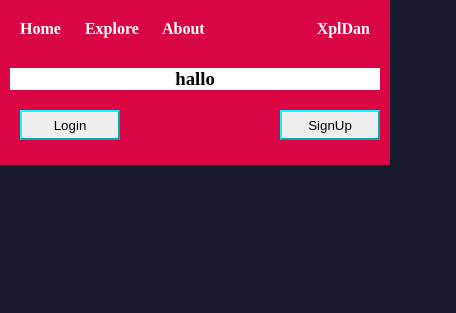
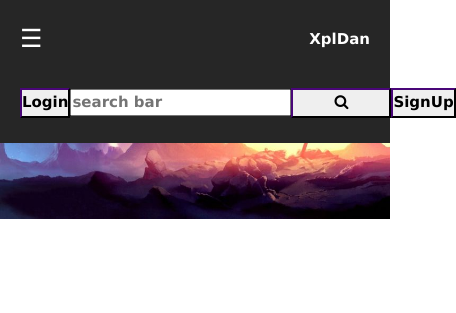
Before and after one commit to 0srD4n/Website_Anime, a plain HTML site: page index.html in a window 390 px wide. Shown: the whole page, 456 px wide, since content can reach past the window. Drawn offline with nearby package versions, Linux system fonts and the light colour scheme.

Commit message:
update css html

```diff
--- a/index.css
+++ b/index.css
@@ -1,6 +1,6 @@
 :root {
-  --background-color: #1a1a2e;
-  --primary-color: #ff0249d5;
+  --background-color: #262626;
+  --primary-color: #160224;
   --secondary-color: #0f3460;
   --accent-color: #f9d342;
   --primary-text-color: #ffffff;
@@ -8,72 +8,159 @@
   --success-color: #28a745;
   --error-color: #dc3545;
 }
+.search {
+  display: flex;
+  align-items: center;
+}
 * {
-  margin: 0px;
-  padding: 0px;
+  margin: 0;
+  padding: 0;
   text-decoration: none;
 }
+
 body {
-  background-color: var(--background-color);
+  background-image: url(/resource/Isekai.jpg);
+  background-repeat: no-repeat;
+  background-size: cover;
 }
+
 .menu {
   color: var(--primary-text-color);
 }
+
 nav {
-  display: block;
-  font-weight: bolder;
+  font-weight: bold;
   position: relative;
+  width: 100%;
   padding: 10px 10px 25px 10px;
-  background-color: var(--primary-color);
+  background-color: #262626;
 }
 
 .kontainer-image {
   display: block;
   color: white;
 }
-.text-bergerak {
-  display: block;
-  width: 100%;
-  background-color: white;
-  text-align: center;
-}
-.text-bergerak h3 {
-  color: black;
+
+nav .block-menu a {
   display: inline-block;
-  width: 100%;
-  background-color: white;
-}
-nav .block-menu a {
-  display: inline;
   color: white;
   position: relative;
   text-decoration: none;
 }
+
 .kontiner {
   display: flex;
   align-items: stretch;
   padding: 10px;
-  margin-bottom: 20px;
   justify-content: space-between;
 }
+
 .block-menu a {
   padding-right: 20px;
 }
+
 .menubawa {
   display: flex;
   padding-top: 20px;
   padding-left: 10px;
   justify-content: space-between;
 }
+
 .menubawa button {
-  color: rgb(0, 0, 0);
+  color: black;
   width: 100px;
-  border-color: aqua;
+  border-color: var(--primary-color);
   height: 30px;
   text-transform: capitalize;
   text-align: center;
-  display: inline;
+  display: inline-block;
 }
+
 .menu:hover {
   color: var(--accent-color);
 }
+
+@media screen and (max-width: 600px) {
+  .block-menu {
+    display: none;
+  }
+  .kontainer-image {
+    display: flex;
+    justify-content: space-between;
+    width: 100%;
+    align-items: center;
+  }
+  .sidebar {
+    height: 100%;
+    width: 0;
+    position: fixed;
+    z-index: 1;
+    top: 0;
+    left: 0;
+    background-color: #262626;
+    overflow-x: hidden;
+    border-style: hidden;
+    border-left: none;
+    transition: 0.5s;
+    padding-top: 126px;
+  }
+
+  .sidebar a {
+    padding: 8px 8px 8px 32px;
+    text-decoration: none;
+    font-size: 20px;
+    color: #ffffff;
+    display: block;
+    transition: 0.3s;
+  }
+
+  .sidebar a:hover {
+    color: #ffc400;
+  }
+
+  .sidebar .closebtn {
+    position: absolute;
+    top: 0;
+    right: 25px;
+    font-size: 40px;
+    margin-left: 5px;
+  }
+
+  .openbtn {
+    font-size: 25px;
+    cursor: pointer;
+    padding: 0;
+    margin: 0;
+    background-color: #262626;
+    color: white;
+    border: none;
+  }
+  .menubawa input {
+    width: max-content;
+  }
+  .openbtn:hover {
+    background-color: #262626;
+  }
+  .kontainer-image {
+    justify-content: baseline;
+    position: relative;
+  }
+}
+@media screen and (min-width: 650px) {
+  .openbtn {
+    display: none;
+  }
+  #mySidebar {
+    display: none;
+  }
+  .menubawa input {
+    display: block;
+    position: relative;
+    width: max-content;
+  }
+  .search {
+    display: flex;
+    position: relative;
+    right: 20pc;
+  }
+}
--- a/index.html
+++ b/index.html
@@ -1,35 +1,60 @@
 <!DOCTYPE html>
 <html lang="en">
+
 <head>
   <meta charset="UTF-8" />
   <meta name="viewport" content="width=device-width, initial-scale=1.0" />
   <title>renime</title>
+  <link rel="stylesheet" href="https://www.w3schools.com/w3css/4/w3.css" />
+  <link rel="stylesheet" href="https://cdnjs.cloudflare.com/ajax/libs/font-awesome/4.7.0/css/font-awesome.min.css" />
   <link rel="stylesheet" href="index.css" />
 </head>
+
 <body>
   <!-- navbar -->
   <nav>
     <!-- kontiner  block -->
     <div class="kontiner">
+      <!-- handphone mode -->
+
       <!-- menu navbar -->
       <div class="block-menu">
         <a href="#" class="menu">Home</a>
         <a href="#" class="menu">Explore</a>
         <a href="#" class="menu">About</a>
+        <a href="#" class="menu">Service</a>
+
       </div>
+
       <!-- logo image pojok kanan atas -->
       <div class="kontainer-image">
+        <!-- untuk handphone resulusi -->
+        <button class="openbtn" onclick="openNav()">☰</button>
         <a href="" class="menu">XplDan</a>
       </div>
     </div>
-      <div class="text-bergerak">
-        <h3>hallo</h3>
-      </div>
+
     <!-- menu paling bawah -->
     <div class="menubawa">
       <button href="">login</button>
+      <!-- sarch bar engine -->
+      <div class="search">
+        <form action="">
+          <input type="text" placeholder="search bar"></form>
+        <button type="submit"><i class="fa fa-search"></i></button>
+      </div>
       <button href="">signUp</button>
     </div>
   </nav>
+  <div id="mySidebar" class="sidebar">
+    <a href="javascript:void(0)" class="closebtn" onclick="closeNav()">x</a>
+    <a href="#">Home</a>
+    <a href="#">About</a>
+    <a href="#">Explore</a>
+    <a href="#">Kontak</a>
+  </div>
+
+  <script src="index.js"></script>
 </body>
+
 </html>
--- a/index.js
+++ b/index.js
@@ -0,0 +1,7 @@
+function openNav() {
+  document.getElementById("mySidebar").style = "width: 250px; border: groove;";
+}
+
+function closeNav() {
+  document.getElementById("mySidebar").style = "width: 0; border = none";
+}
```
Also changed, not shown: resource/Isekai.jpg (added). Lines whose indentation alone changed are shown as unchanged.
